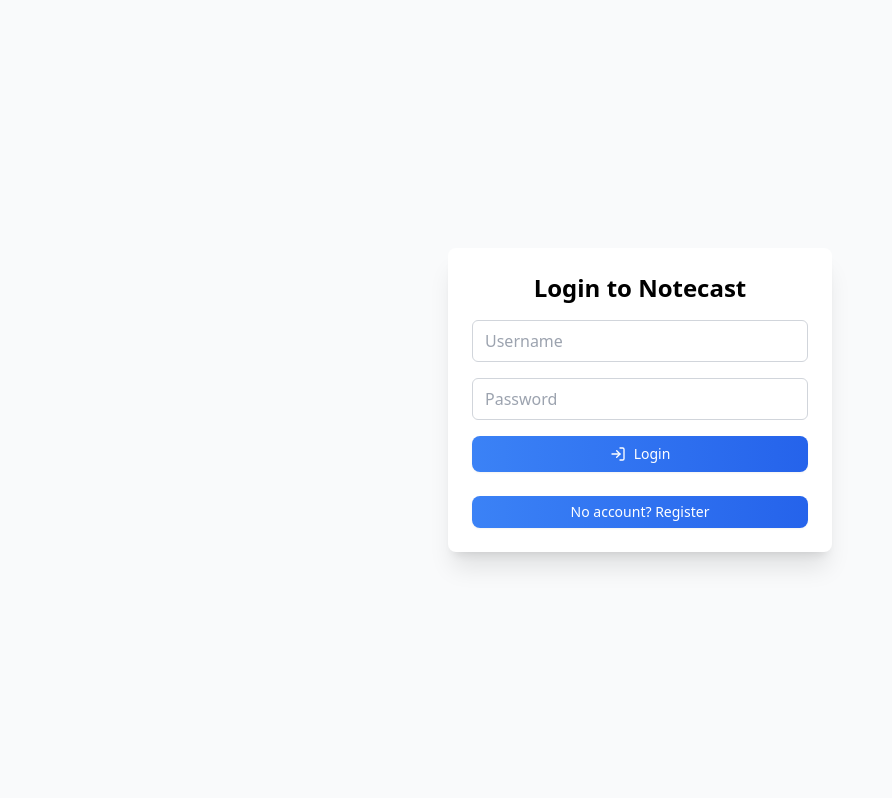
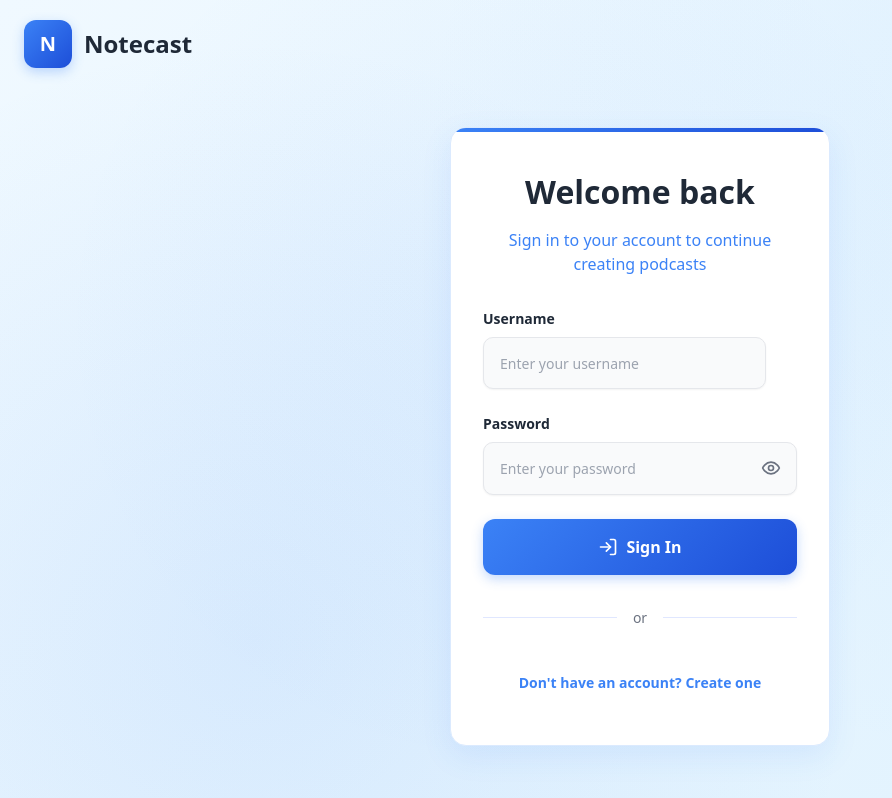
Before and after one commit to deBrian07/Notecast, a React (Vite) app in the folder client/: page /login in a window 1280 px wide. Shown: the whole page, without its empty margins (0-892 px from the left). Built offline with nearby package versions, Linux system fonts and the light colour scheme.

Commit message:
login page enhancement (#6)

```diff
--- /dev/null
+++ b/client/src/pages/Login.css
@@ -0,0 +1,301 @@
+/* Login Container */
+.login-container {
+  min-height: 100vh;
+  background: linear-gradient(135deg, #f0f9ff 0%, #e0f2fe 100%);
+  position: relative;
+  overflow-x: hidden;
+}
+
+/* Background Elements */
+.login-background {
+  position: absolute;
+  top: 0;
+  left: 0;
+  right: 0;
+  bottom: 0;
+  background:
+    radial-gradient(circle at 20% 80%, rgba(59, 130, 246, 0.1) 0%, transparent 50%),
+    radial-gradient(circle at 80% 20%, rgba(147, 197, 253, 0.1) 0%, transparent 50%),
+    radial-gradient(circle at 40% 40%, rgba(59, 130, 246, 0.05) 0%, transparent 50%);
+  pointer-events: none;
+}
+
+/* Header */
+.login-header {
+  position: absolute;
+  top: 0;
+  left: 0;
+  right: 0;
+  padding: 20px 24px;
+  z-index: 10;
+}
+
+.login-logo {
+  display: flex;
+  align-items: center;
+  gap: 12px;
+}
+
+.login-logo-icon {
+  width: 48px;
+  height: 48px;
+  background: linear-gradient(135deg, #3b82f6 0%, #1d4ed8 100%);
+  border-radius: 12px;
+  display: flex;
+  align-items: center;
+  justify-content: center;
+  color: white;
+  font-weight: 800;
+  font-size: 20px;
+  box-shadow: 0 4px 12px rgba(59, 130, 246, 0.3);
+}
+
+.login-logo-text {
+  font-size: 24px;
+  font-weight: 800;
+  color: #1f2937;
+}
+
+/* Main Content */
+.login-content {
+  min-height: 100vh;
+  display: flex;
+  align-items: center;
+  justify-content: center;
+  padding: 120px 24px 48px;
+}
+
+/* Login Card */
+.login-card {
+  background: white;
+  border-radius: 16px;
+  border: 1px solid #dbeafe;
+  box-shadow: 0 10px 30px rgba(59, 130, 246, 0.1);
+  padding: 40px 32px;
+  width: 100%;
+  max-width: 380px;
+  position: relative;
+  overflow: hidden;
+}
+
+.login-card::before {
+  content: '';
+  position: absolute;
+  top: 0;
+  left: 0;
+  right: 0;
+  height: 4px;
+  background: linear-gradient(90deg, #3b82f6 0%, #1d4ed8 100%);
+}
+
+.login-card-header {
+  text-align: center;
+  margin-bottom: 32px;
+}
+
+.login-title {
+  font-size: 32px;
+  font-weight: 800;
+  color: #1f2937;
+  margin-bottom: 12px;
+}
+
+.login-subtitle {
+  font-size: 16px;
+  color: #3b82f6;
+  font-weight: 500;
+  line-height: 1.5;
+}
+
+/* Form */
+.login-form {
+  display: flex;
+  flex-direction: column;
+  gap: 24px;
+  width: 100%;
+  max-width: 320px;
+  margin: 0 auto;
+}
+
+.login-form-group {
+  display: flex;
+  flex-direction: column;
+  gap: 8px;
+  width: 100%;
+}
+
+.login-label {
+  font-size: 14px;
+  font-weight: 600;
+  color: #1f2937;
+}
+
+.login-input {
+  width: 90%;
+  padding: 14px 16px;
+  border: 1.5px solid #e5e7eb;
+  border-radius: 10px;
+  font-size: 15px;
+  transition: all 0.2s ease;
+  background: #f9fafb;
+  color: #1f2937;
+  box-shadow: 0 1px 2px rgba(0, 0, 0, 0.05);
+}
+
+.login-input:focus {
+  outline: none;
+  border-color: #3b82f6;
+  background: white;
+  box-shadow: 0 0 0 3px rgba(59, 130, 246, 0.1);
+}
+
+.login-input::placeholder {
+  color: #9ca3af;
+  font-size: 14px;
+}
+
+/* Password Input */
+.login-password-wrapper {
+  position: relative;
+  width: 100%;
+  display: flex;
+  align-items: center;
+}
+
+.login-password-input {
+  padding-right: 48px;
+  width: 100%;
+}
+
+.login-password-toggle {
+  position: absolute;
+  right: 12px;
+  top: 50%;
+  transform: translateY(-50%);
+  background: none;
+  border: none;
+  color: #6b7280;
+  cursor: pointer;
+  padding: 4px;
+  border-radius: 6px;
+  transition: color 0.2s ease;
+  display: flex;
+  align-items: center;
+  justify-content: center;
+}
+
+.login-password-toggle:hover {
+  color: #3b82f6;
+}
+
+/* Submit Button */
+.login-submit-button {
+  width: 100%;
+  background: linear-gradient(135deg, #3b82f6 0%, #1d4ed8 100%);
+  color: white;
+  border: none;
+  border-radius: 12px;
+  padding: 16px 24px;
+  font-size: 16px;
+  font-weight: 600;
+  cursor: pointer;
+  transition: all 0.3s ease;
+  display: flex;
+  align-items: center;
+  justify-content: center;
+  gap: 8px;
+  box-shadow: 0 4px 12px rgba(59, 130, 246, 0.3);
+}
+
+.login-submit-button:hover:not(:disabled) {
+  transform: translateY(-2px);
+  box-shadow: 0 8px 20px rgba(59, 130, 246, 0.4);
+}
+
+.login-submit-button:active:not(:disabled) {
+  transform: translateY(0);
+}
+
+.login-submit-button:disabled {
+  opacity: 0.7;
+  cursor: not-allowed;
+  transform: none;
+}
+
+/* Loading State */
+.login-loading {
+  display: flex;
+  align-items: center;
+  gap: 12px;
+}
+
+.login-spinner {
+  width: 20px;
+  height: 20px;
+  border: 2px solid rgba(255, 255, 255, 0.3);
+  border-top: 2px solid white;
+  border-radius: 50%;
+  animation: spin 1s linear infinite;
+}
+
+@keyframes spin {
+  0% { transform: rotate(0deg); }
+  100% { transform: rotate(360deg); }
+}
+
+/* Divider */
+.login-divider {
+  display: flex;
+  align-items: center;
+  text-align: center;
+  margin: 8px 0;
+}
+
+.login-divider::before,
+.login-divider::after {
+  content: '';
+  flex: 1;
+  height: 1px;
+  background: #e0e7ff;
+}
+
+.login-divider span {
+  padding: 0 16px;
+  color: #6b7280;
+  font-size: 14px;
+  font-weight: 500;
+}
+
+/* Toggle Button */
+.login-toggle-button {
+  background: none;
+  border: none;
+  color: #3b82f6;
+  font-size: 14px;
+  font-weight: 600;
+  cursor: pointer;
+  padding: 12px;
+  border-radius: 8px;
+  transition: all 0.2s ease;
+}
+
+.login-toggle-button:hover {
+  background: #eff6ff;
+  color: #1d4ed8;
+}
+
+/* Responsive Design */
+@media (max-width: 640px) {
+  .login-card {
+    padding: 32px 24px;
+    margin: 0 16px;
+  }
+
+  .login-title {
+    font-size: 28px;
+  }
+
+  .login-content {
+    padding: 100px 16px 32px;
+  }
+}
--- a/client/src/pages/Login.jsx
+++ b/client/src/pages/Login.jsx
@@ -1,22 +1,23 @@
 import { useState } from 'react';
 import axios from 'axios';
-import { Card, CardContent } from '@/components/ui/card';
-import { Input } from '@/components/ui/input';
-import { Button } from '@/components/ui/button';
-import { LogIn, UserPlus } from 'lucide-react';
+import { LogIn, UserPlus, Eye, EyeOff } from 'lucide-react';
 import { useNavigate } from 'react-router-dom';
+import './Login.css';
 
 export default function Login() {
   const [username, setUsername] = useState('');
   const [email, setEmail] = useState('');
   const [password, setPassword] = useState('');
   const [isRegister, setIsRegister] = useState(false);
+  const [showPassword, setShowPassword] = useState(false);
+  const [isLoading, setIsLoading] = useState(false);
   const nav = useNavigate();
 
   // axios instance
   const api = axios.create({ baseURL: 'https://api.infinia.chat' });
 
   async function handleLogin() {
+    setIsLoading(true);
     try {
       const params = new URLSearchParams();
       params.append('username', username);
@@ -30,10 +31,13 @@
       window.location = '/app';
     } catch (err) {
       alert('Login failed: ' + (err.response?.data?.detail || err.message));
+    } finally {
+      setIsLoading(false);
     }
   }
 
   async function handleRegister() {
+    setIsLoading(true);
     try {
       await api.post(
         '/auth/register',
@@ -44,54 +48,131 @@
       setIsRegister(false);
     } catch (err) {
       alert('Registration failed: ' + (err.response?.data?.detail || err.message));
+    } finally {
+      setIsLoading(false);
     }
   }
 
+  const handleSubmit = (e) => {
+    e.preventDefault();
+    if (isRegister) {
+      handleRegister();
+    } else {
+      handleLogin();
+    }
+  };
+
   return (
-    <div className="min-h-screen flex items-center justify-center bg-gray-50 p-4">
-      <Card className="w-full max-w-sm shadow-xl">
-        <CardContent className="p-6 flex flex-col gap-4">
-          <h1 className="text-2xl font-bold text-center">
-            {isRegister ? 'Register' : 'Login'} to Notecast
+    <div className="login-container">
+      {/* Background */}
+      <div className="login-background"></div>
+
+      {/* Header */}
+      <div className="login-header">
+        <div className="login-logo">
+          <div className="login-logo-icon">N</div>
+          <span className="login-logo-text">Notecast</span>
+        </div>
+      </div>
+
+      {/* Main Content */}
+      <div className="login-content">
+        <div className="login-card">
+          <div className="login-card-header">
+            <h1 className="login-title">
+              {isRegister ? 'Create your account' : 'Welcome back'}
             </h1>
-          <Input
-            placeholder="Username"
+            <p className="login-subtitle">
+              {isRegister
+                ? 'Join Notecast to start creating amazing podcasts from your documents'
+                : 'Sign in to your account to continue creating podcasts'
+              }
+            </p>
+          </div>
+
+          <form onSubmit={handleSubmit} className="login-form">
+            <div className="login-form-group">
+              <label className="login-label">Username</label>
+              <input
+                type="text"
+                className="login-input"
+                placeholder="Enter your username"
                 value={username}
                 onChange={e => setUsername(e.target.value)}
+                required
               />
+            </div>
+
             {isRegister && (
-            <Input
-              placeholder="Email"
+              <div className="login-form-group">
+                <label className="login-label">Email</label>
+                <input
                   type="email"
+                  className="login-input"
+                  placeholder="Enter your email"
                   value={email}
                   onChange={e => setEmail(e.target.value)}
+                  required
                 />
+              </div>
             )}
-          <Input
-            placeholder="Password"
-            type="password"
+
+            <div className="login-form-group">
+              <label className="login-label">Password</label>
+              <div className="login-password-wrapper">
+                <input
+                  type={showPassword ? "text" : "password"}
+                  className="login-input login-password-input"
+                  placeholder="Enter your password"
                   value={password}
                   onChange={e => setPassword(e.target.value)}
+                  required
                 />
-          {isRegister ? (
-            <Button onClick={handleRegister} className="flex items-center">
-              <UserPlus className="mr-2 h-4 w-4" /> Register
-            </Button>
+                <button
+                  type="button"
+                  className="login-password-toggle"
+                  onClick={() => setShowPassword(!showPassword)}
+                >
+                  {showPassword ? <EyeOff size={20} /> : <Eye size={20} />}
+                </button>
+              </div>
+            </div>
+
+            <button
+              type="submit"
+              className="login-submit-button"
+              disabled={isLoading}
+            >
+              {isLoading ? (
+                <div className="login-loading">
+                  <div className="login-spinner"></div>
+                  {isRegister ? 'Creating account...' : 'Signing in...'}
+                </div>
               ) : (
-            <Button onClick={handleLogin} className="flex items-center">
-              <LogIn className="mr-2 h-4 w-4" /> Login
-            </Button>
+                <>
+                  {isRegister ? <UserPlus size={20} /> : <LogIn size={20} />}
+                  {isRegister ? 'Create Account' : 'Sign In'}
+                </>
               )}
-          <Button
-            variant="link"
-            size="sm"
-            className="mt-2"
+            </button>
+
+            <div className="login-divider">
+              <span>or</span>
+            </div>
+
+            <button
+              type="button"
+              className="login-toggle-button"
               onClick={() => setIsRegister(!isRegister)}
             >
-            {isRegister ? 'Have an account? Login' : 'No account? Register'}
-          </Button>
-        </CardContent>
-      </Card>
+              {isRegister
+                ? 'Already have an account? Sign in'
+                : "Don't have an account? Create one"
+              }
+            </button>
+          </form>
+        </div>
+      </div>
     </div>
   );
 }
```
Lines whose indentation alone changed are shown as unchanged.
